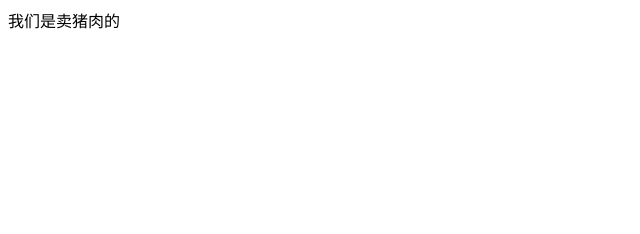
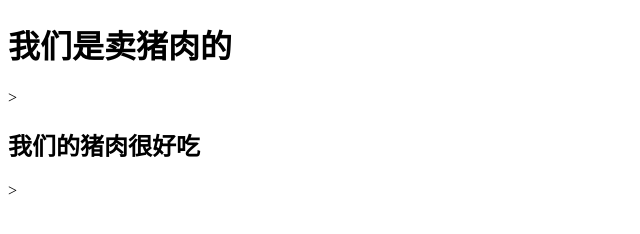
Before and after one commit to pathjh/git.demo-1, a plain HTML site: page index.html in a window 1280 px wide. Shown: the whole page, without its empty margins (0-640 px from the left). Drawn offline with Linux system fonts and the light colour scheme.

Commit message:
添加了广告语

```diff
--- a/index.html
+++ b/index.html
@@ -6,6 +6,7 @@
     <title>网易养猪场</title>
 </head>
 <body>
-    我们是卖猪肉的
+    <h1>我们是卖猪肉的</h1>>
+    <h2>我们的猪肉很好吃</h2>>
 </body>
 </html>
```
